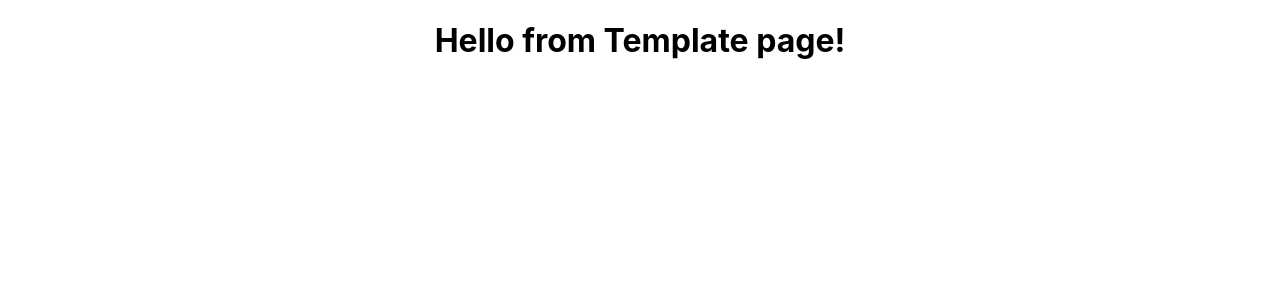
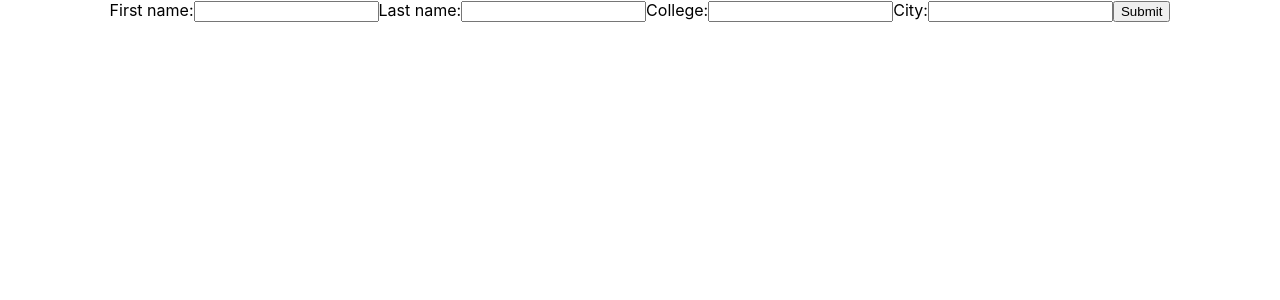
Before and after one commit to MLH-Fellowship/ttp-1-2, a React (Create React App) app: page /template in a window 1280 px wide. Shown: the top 300 px of the page. Built offline with nearby package versions, Linux system fonts and the light colour scheme.

Commit message:
implement template link

```diff
--- a/src/Components/Template.js
+++ b/src/Components/Template.js
@@ -1,10 +1,48 @@
-import React from 'react'
+import React, { Component } from "react";
+import Input from "./Input";
+class Template extends Component {
+  constructor() {
+    super();
+    this.state = {
+      firstName: "",
+      lastName: "",
+      college: "",
+      city: "",
+    };
+
+    this.handleChange = this.handleChange.bind(this);
+    this.handleSubmit = this.handleSubmit.bind(this);
+  }
+
+  handleChange(event) {
+    this.setState({
+      [event.target.name]: event.target.value,
+    });
+  }
+
+  handleSubmit(event) {
+    alert(
+      "Values: " +
+        this.state.firstName +
+        " " +
+        this.state.lastName +
+        " " +
+        this.state.college +
+        " " +
+        this.state.city
+    );
+    event.preventDefault();
+  }
 
 
-export default function Template(){
-  return(
-    <div>
-      <h1>Hello from Template page!</h1>
-    </div>
-  )
+  render() {
+    return (
+      <div>
+        <Input handleSubmit={this.handleSubmit} handleChange={this.handleChange} />
+
+      </div>
+    );
+  }
 }
+
+export default Template;
```
